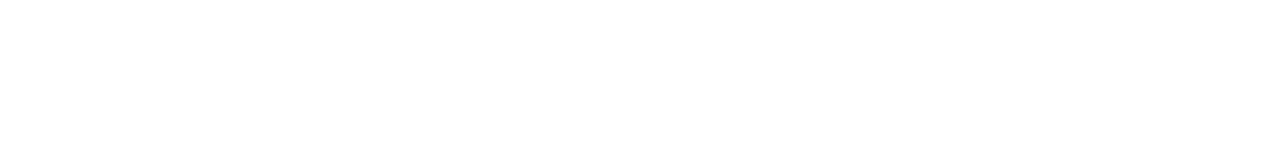
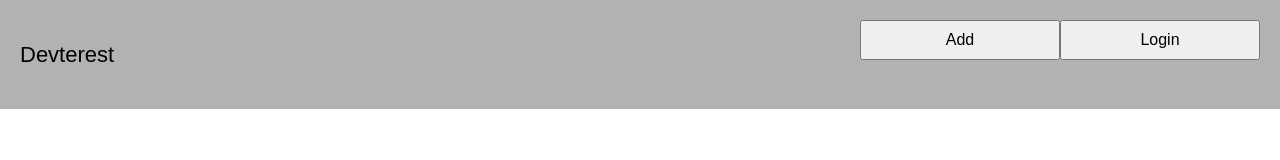
Before and after one commit to Team-Zanoma/Greenfield, a React app in the folder client/: page / in a window 1280 px wide. Built offline with nearby package versions, Linux system fonts and the light colour scheme; some packages are replaced by stand-ins of ours.

Commit message:
Built NavBar component, added basic styles

```diff
--- a/client/src/assets/sass/index.scss
+++ b/client/src/assets/sass/index.scss
@@ -2,4 +2,24 @@ body {
 	margin: 0;
 	padding: 0;
 	font-family: sans-serif;
+
+ /* -------- navbar styling ------- */
+  .navbar_container {
+    background-color: rgba(0,0,0,0.3);
+    padding: 20px;
+
+    p, button {
+      display: inline-block;
+    }
+
+    p {
+      font-size: 22px;
+    }
+
+    button {
+      float: right;
+      width: 200px;
+      height: 40px;
+    }
+  }
 }
--- a/client/src/components/NavBar.js
+++ b/client/src/components/NavBar.js
@@ -5,7 +5,13 @@ import React from 'react';
 /* ----------- Level 2 ------------- */
 
 const NavBar = (props) => {
-	return <div></div>;
+	return (
+      <div className='navbar_container'>
+        <p>Devterest</p>
+        <button>Login</button>
+        <button>Add</button>
+      </div>
+	);
 };
 
 export default NavBar;
```
Also changed, not shown: 1 other file.
